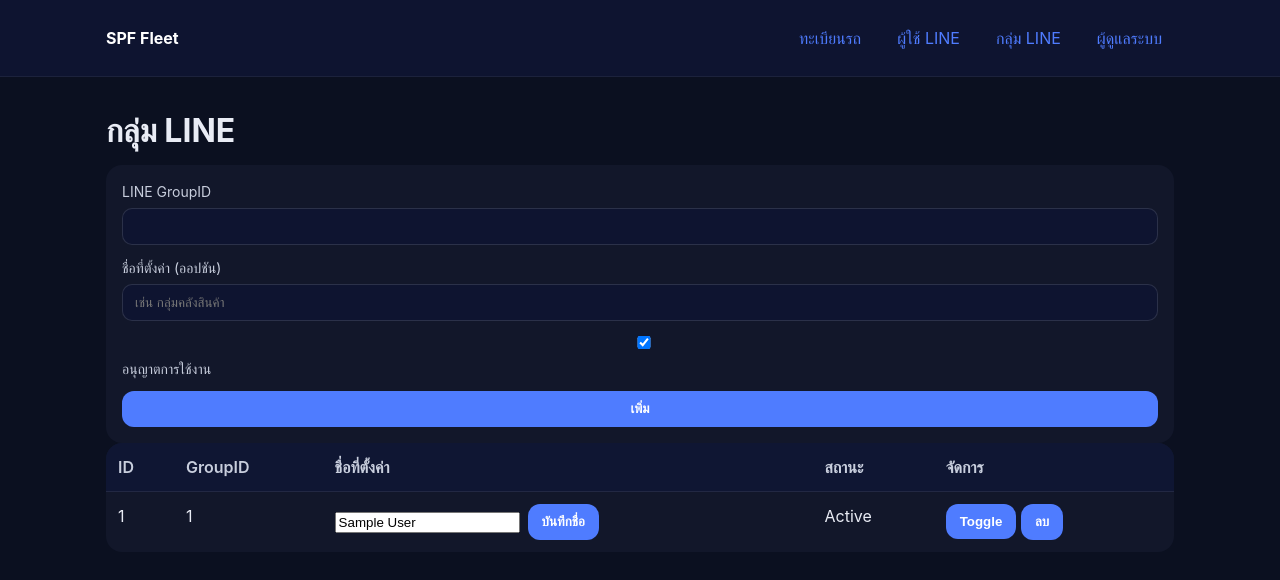
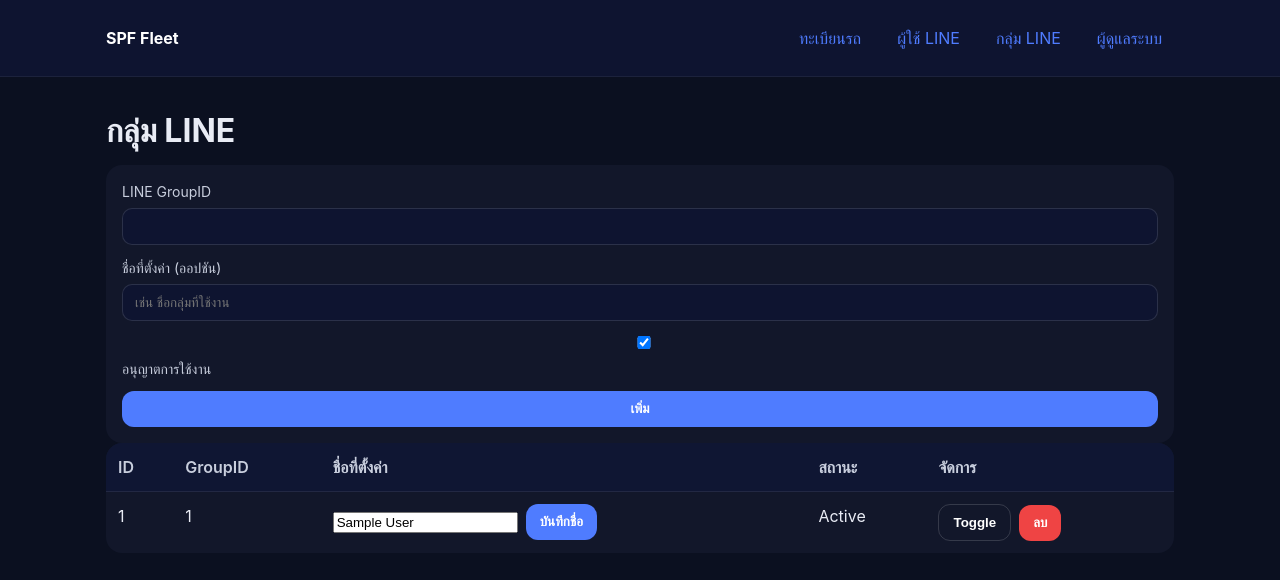
Before and after one commit to mzDeaThly/data_spf, a Flask app: page /admin/line/groups in a window 1280 px wide. Shown: the top 580 px of the page. Run offline with Flask 3, Linux system fonts and the light colour scheme; the visitor is signed in with stand-in values (Sample User, id 1); tables that the repository leaves empty hold one stand-in row (values such as "Sample post").

Commit message:
Update line_groups_list.html

```diff
--- a/templates/line_groups_list.html
+++ b/templates/line_groups_list.html
@@ -1,13 +1,13 @@
-
 {% extends 'base.html' %}
 {% block content %}
 <h1>กลุ่ม LINE</h1>
+
 <form method="post" action="{{ url_for('dashboard.line_groups_add') }}" class="form-card">
   <label>LINE GroupID
     <input type="text" name="line_group_id" required>
   </label>
   <label>ชื่อที่ตั้งค่า (ออปชัน)
-    <input type="text" name="display_name" placeholder="เช่น กลุ่มคลังสินค้า">
+    <input type="text" name="display_name" placeholder="เช่น ชื่อกลุ่มที่ใช้งาน">
   </label>
   <label class="checkbox">
     <input type="checkbox" name="is_active" checked> อนุญาตการใช้งาน
@@ -20,22 +20,24 @@
   <tbody>
   {% for g in groups %}
     <tr>
-      <td>{{ g.id }}</td>
-      <td style="word-break: break-all;">{{ g.line_group_id }}</td>
-      <td>
+      <td data-label="ID">{{ g.id }}</td>
+      <td data-label="GroupID" style="word-break: break-all;">{{ g.line_group_id }}</td>
+      <td data-label="ชื่อที่ตั้งค่า">
         <form method="post" action="{{ url_for('dashboard.line_groups_update', gid=g.id) }}" class="inline">
           <input type="text" name="display_name" value="{{ g.display_name or '' }}" placeholder="ตั้งชื่อ...">
-          <button type="submit">บันทึกชื่อ</button>
+          <button type="submit" class="btn">บันทึกชื่อ</button>
         </form>
       </td>
-      <td>{{ 'Active' if g.is_active else 'Inactive' }}</td>
+      <td data-label="สถานะ">{{ 'Active' if g.is_active else 'Inactive' }}</td>
       <td>
-        <form method="post" action="{{ url_for('dashboard.line_groups_toggle', gid=g.id) }}" class="inline">
-          <button type="submit">Toggle</button>
-        </form>
-        <form method="post" action="{{ url_for('dashboard.line_groups_delete', gid=g.id) }}" class="inline" onsubmit="return confirm('ยืนยันการลบ?')">
-          <button type="submit">ลบ</button>
-        </form>
+        <div class="inline">
+          <form method="post" action="{{ url_for('dashboard.line_groups_toggle', gid=g.id) }}" class="inline">
+            <button type="submit" class="btn ghost">Toggle</button>
+          </form>
+          <form method="post" action="{{ url_for('dashboard.line_groups_delete', gid=g.id) }}" class="inline" onsubmit="return confirm('ยืนยันการลบ?')">
+            <button type="submit" class="btn danger">ลบ</button>
+          </form>
+        </div>
       </td>
     </tr>
   {% endfor %}
```
